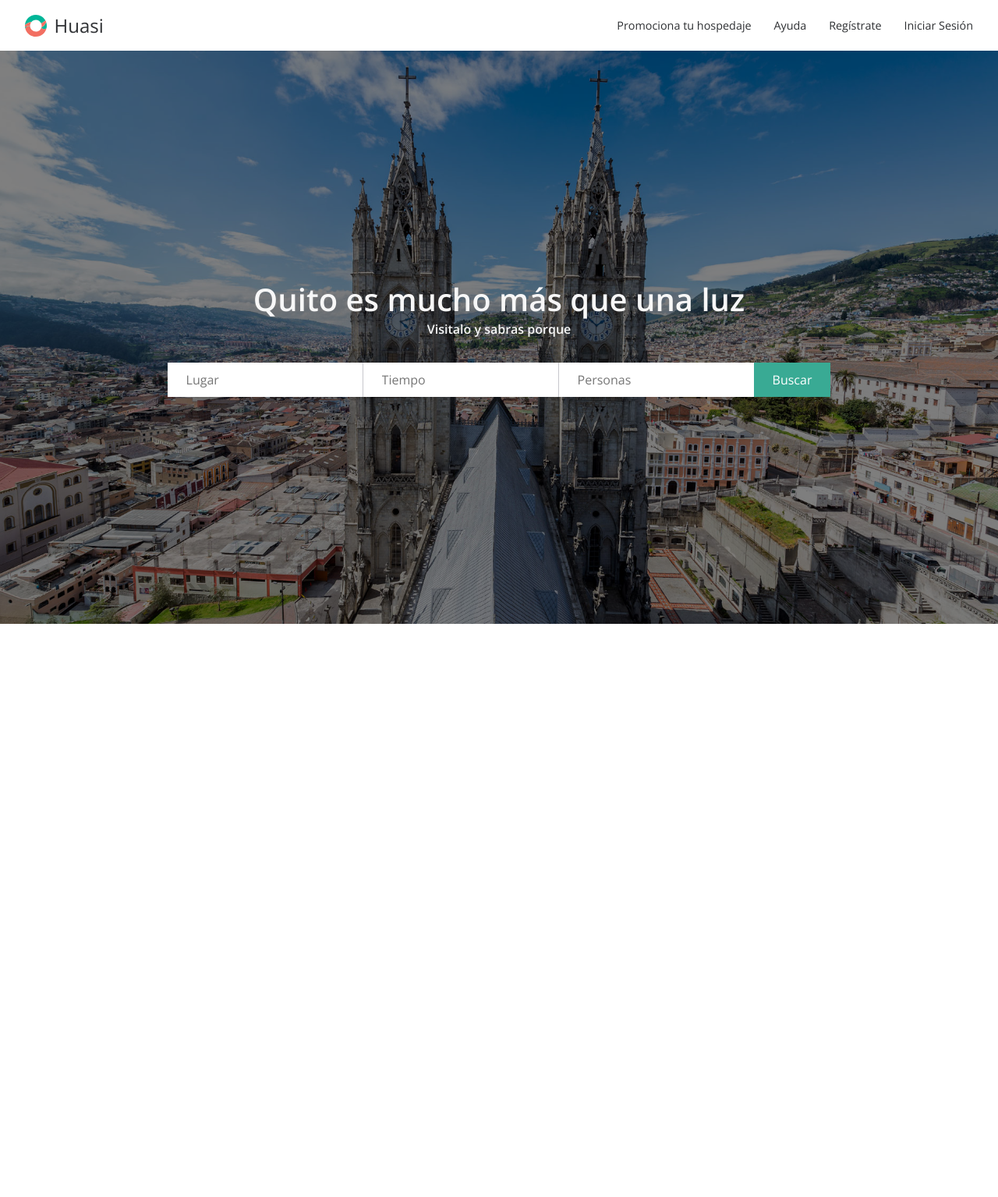
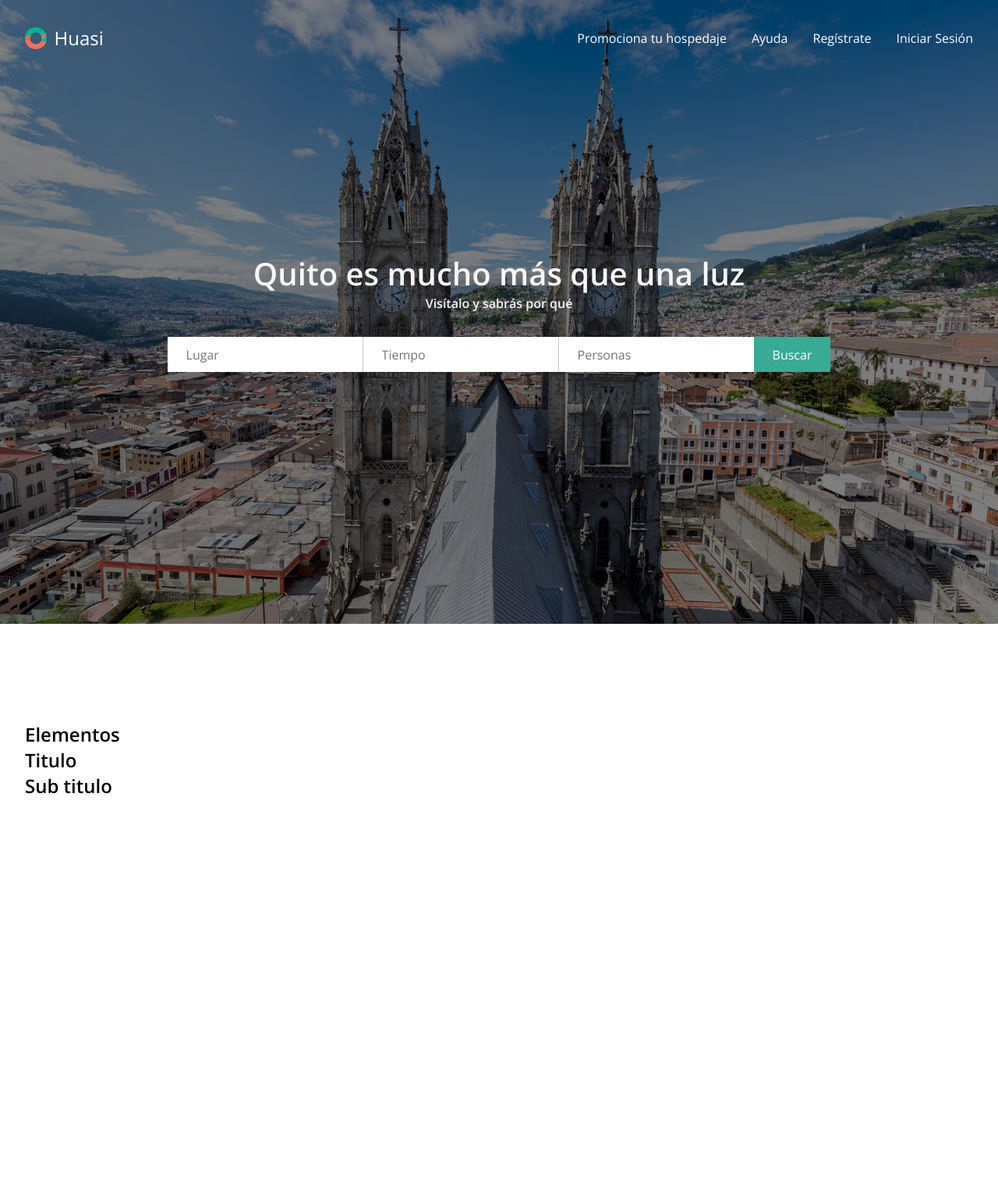
Before and after one commit to guoyu07/Huasi, a PHP site: page / in a window 1280 px wide. Shown: the whole page at 78% size. After the commit the page ends 1018 px from the top, so only its background shows below. Run offline with PHP 8.4, Linux system fonts and the light colour scheme; some libraries are stand-ins or nearby versions.

Commit message:
favicon y Scrool
*Se añadió el favicon a la pagina
*Se añadió juqey y jQuery ui
*Se animo el main-header al scrolear
* se añadió la clase change en css

```diff
--- a/index.php
+++ b/index.php
@@ -5,16 +5,19 @@
     <meta charset="utf-8">
     <meta name="viewport" content="width=device-width, initial-scale=1">
     <title>Huasi | Style Guidelines</title>
+    <!--favicon-->
+    <link rel="shortcut icon" href="favicon.ico" type="image/x-icon">
+    <link rel="icon" href="favicon.ico" type="image/x-icon">
     <!--Resetear css de los navegadores-->
-    <link rel="stylesheet" href="/style/normalize.css">
+    <link rel="stylesheet" href="style/normalize.css">
     <!--Fuente para el proyecto-->
     <link href='https://fonts.googleapis.com/css?family=Open+Sans:400,300,600,300italic' rel='stylesheet' type='text/css'>
     <!-- Estilos base-->
-    <link rel="stylesheet" href="/style/huasi.css">
+    <link rel="stylesheet" href="style/huasi.css">
   </head>
   <body>
     <!--Menu de navegación-->
-    <div class="main-header fixed">
+    <div class="main-header">
       <div class="header-logo">
         <a href="../">
           <?php echo file_get_contents("img/logo.svg"); ?>
@@ -29,11 +32,11 @@
       </div>
     </div>
 
-    <!-- Wrappewr-->
-    <div class="wrapper">
     <div class="jumbotron full-height all-midle f-colum" id="top-hero">
       <h2 class="hero-title">Quito es mucho más que una luz</h2>
-        <h4 class="hero-subtitle">Visitalo y sabras porque</h4>
+      <h4 class="hero-subtitle">Visítalo y sabrás por qué</h4>
+
+      <!--Forma para buscar-->
       <form>
         <div class="form-busqueda">
           <input type="text" placeholder="Lugar">
@@ -44,12 +47,16 @@
       </form>
     </div>
 
-      <div class="full-height">
-
-
-
+    <!-- Wrappewr-->
+    <div class="wrapper">
+      <div class="full-heigh container">
+        <h2>Elementos</h2>
+        <h2 class="title">Titulo</h2>
+        <h2 class="subtitle">Sub titulo</h2>
       </div>
     </div>
-
+    <script src="https://ajax.googleapis.com/ajax/libs/jquery/1.12.4/jquery.min.js"></script>
+    <script src="https://ajax.googleapis.com/ajax/libs/jqueryui/1.11.4/jquery-ui.min.js"></script>
+    <script src="js/jquery.js"></script>
   </body>
 </html>
--- /dev/null
+++ b/js/jquery.js
@@ -0,0 +1,27 @@
+$(document).ready(function() {
+
+
+
+var $main_header = $(".main-header");
+var $main_nav = $(".main-nav");
+
+//Añadir la clase que transparenta
+//el main-header y main-nav.
+$main_header.addClass('change');
+//$main_nav.addClass('change');
+
+//Funcion para añadir el efecto del header
+$(document).scroll(function(){
+
+  scrollStarts = $(this).scrollTop();
+  //remover la clase change cuando se haya scroleado mas de 20 la pagina.
+  if(scrollStarts > 140){
+    $main_header.removeClass('change');
+  }else{
+    //añadir la clase change cuando el scrool sea mejor a 20.
+    $main_header.addClass('change');
+  }
+
+});
+
+});
--- a/style/huasi.css
+++ b/style/huasi.css
@@ -28,6 +28,7 @@ body{
 ***********************/
 
 .main-header{
+  position: fixed;
   display: flex;
   flex-direction: row;
   align-items: stretch;
@@ -65,7 +66,7 @@ body{
 
 .main-nav a{
   font-size: 0.9em;
-  transition: 400ms;
+
 }
 
 .main-nav a:hover{
@@ -79,7 +80,25 @@ body{
 .main-nav a{
   font-weight: 400;
   color: #2e3033;
+  transition: 400ms;
 }
+
+/**class change main-header,
+ efecto de scrool**/
+
+ .change{
+   background-color: transparent;
+   margin-top: 1em;
+ }
+
+ .change a,
+ .change .header-logo h2{
+   color: #fff;
+ }
+
+ .change a{
+   font-size: 1em;
+ }
 
 /***********************
 --Elementos de Interfaz--
@@ -138,6 +157,7 @@ body{
 #top-hero{
   box-shadow: inset 0 0 0 1000px rgba(0,0,0,.5);
   background-image: url("../img/panecillo.jpg");
+  height: 100vh;
 }
 
 /***********************
```
Also changed, not shown: favicon.ico (added). Lines whose indentation alone changed are shown as unchanged.
